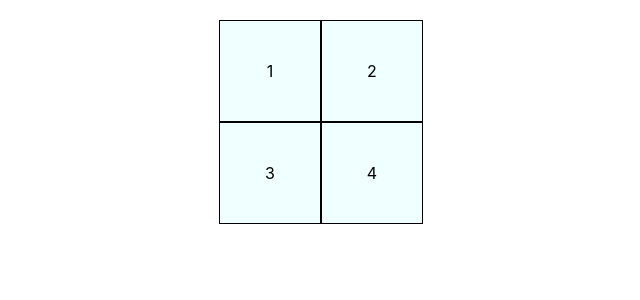
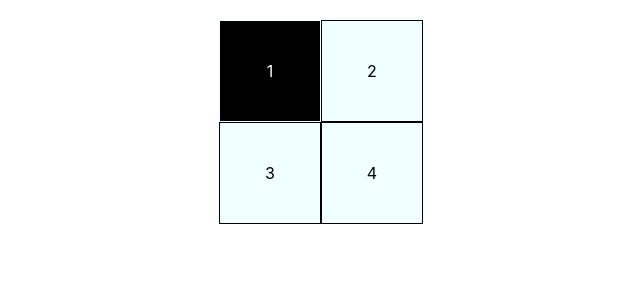
Before and after one commit to sandeepap11/react-training, a React (Create React App) app: page / in a window 1280 px wide. Shown: the top 300 px of the page, without its empty margins (319-959 px from the left). Built offline with nearby package versions, Linux system fonts and the light colour scheme.

Commit message:
setState final

```diff
--- a/src/App.css
+++ b/src/App.css
@@ -24,4 +24,5 @@
 
 .Box-selected {
   background-color: #000;
+  color: azure;
 }
--- a/src/App.js
+++ b/src/App.js
@@ -2,12 +2,27 @@ import React from "react";
 import "./App.css";
 
 class App extends React.Component {
+  constructor() {
+    super();
+    this.state = {
+      selected: 1
+    };
+  }
+
+  setSelected = number => this.setState({ selected: number });
+
   render() {
     return (
       <div className="App">
         <div className="App-main">
           {[1, 2, 3, 4].map(number => (
-            <div key={number} className="Box">
+            <div
+              key={number}
+              className={
+                this.state.selected === number ? "Box-selected" : "Box"
+              }
+              onClick={() => this.setSelected(number)}
+            >
               {number}
             </div>
           ))}
```
Also changed, not shown: 1 other file (tests, documents, lock files or other folders).
